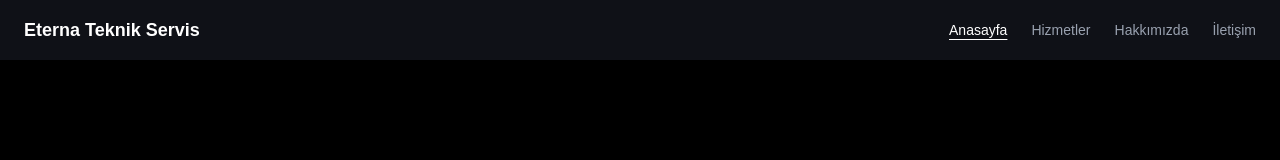
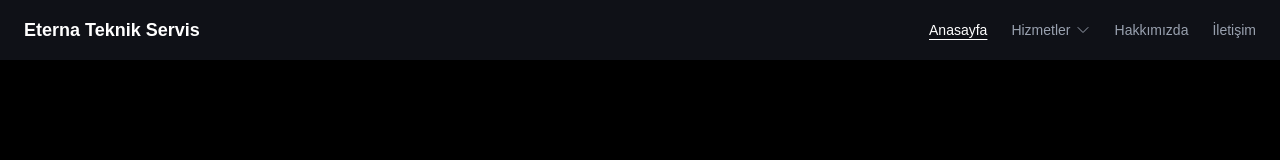
Before and after one commit to berkaybakac/service-web, a Next.js app: page / in a window 1280 px wide. Shown: the top 160 px of the page. Built offline with nearby package versions, Linux system fonts and the light colour scheme.

Commit message:
Improve header: dropdown stabilization, mobile menu fixes

```diff
--- a/src/components/Header.tsx
+++ b/src/components/Header.tsx
@@ -1,9 +1,14 @@
 'use client';
 
-import { Bars3Icon, XMarkIcon } from '@heroicons/react/24/outline';
+import {
+  Bars3Icon,
+  ChevronDownIcon,
+  XMarkIcon,
+} from '@heroicons/react/24/outline';
 import Link from 'next/link';
 import { usePathname } from 'next/navigation';
 import { useState } from 'react';
+import serviceSubLinks from '../data/serviceLinks';
 import FloatingCallButton from './FloatingCallButton';
 
 const navItems = [
@@ -16,19 +21,55 @@ const navItems = [
 export default function Header() {
   const pathname = usePathname();
   const [isMenuOpen, setIsMenuOpen] = useState(false);
+  const [isDropdownOpen, setIsDropdownOpen] = useState(false);
 
   return (
     <>
       <header className="bg-[#0f1117] py-4 px-6 shadow-md sticky top-0 z-50">
         <nav className="max-w-7xl mx-auto flex justify-between items-center">
-          {/* Logo */}
           <Link href="/" className="text-white font-bold text-base md:text-lg">
             Eterna Teknik Servis
           </Link>
 
           {/* Desktop Menü */}
           <ul className="hidden md:flex space-x-6 text-sm font-medium">
-            {navItems.map((item) => (
+            {navItems.map((item) =>
+              item.name === 'Hizmetler' ? (
+                <li
+                  key={item.name}
+                  className="relative"
+                  onMouseEnter={() => setIsDropdownOpen(true)}
+                  onMouseLeave={() => setIsDropdownOpen(false)}
+                >
+                  <div>
+                    <Link
+                      href={item.href}
+                      className={`flex items-center gap-1 ${
+                        pathname === item.href
+                          ? 'text-white underline underline-offset-4'
+                          : 'text-gray-400 hover:text-white transition'
+                      }`}
+                    >
+                      {item.name}
+                      <ChevronDownIcon className="w-4 h-4" />
+                    </Link>
+                    {isDropdownOpen && (
+                      <ul className="absolute left-0 mt-2 w-56 rounded border border-gray-700 bg-[#1a1d29] shadow-lg z-50">
+                        {serviceSubLinks.map((sub) => (
+                          <li key={sub.href}>
+                            <Link
+                              href={sub.href}
+                              className="block px-4 py-2 text-sm text-white hover:bg-gray-700 transition"
+                            >
+                              {sub.name}
+                            </Link>
+                          </li>
+                        ))}
+                      </ul>
+                    )}
+                  </div>
+                </li>
+              ) : (
                 <li key={item.href}>
                   <Link
                     href={item.href}
@@ -41,7 +82,8 @@ export default function Header() {
                     {item.name}
                   </Link>
                 </li>
-            ))}
+              )
+            )}
           </ul>
 
           {/* Mobil Menü Butonu */}
@@ -62,8 +104,8 @@ export default function Header() {
         {isMenuOpen && (
           <div className="md:hidden mt-4 space-y-3 px-2 pb-4">
             {navItems.map((item) => (
+              <div key={item.name}>
                 <Link
-                key={item.href}
                   href={item.href}
                   className={`block px-4 py-2 rounded text-sm font-medium ${
                     pathname === item.href
@@ -74,6 +116,18 @@ export default function Header() {
                 >
                   {item.name}
                 </Link>
+                {item.name === 'Hizmetler' &&
+                  serviceSubLinks.map((sub) => (
+                    <Link
+                      key={sub.href}
+                      href={sub.href}
+                      className="block px-6 py-2 text-sm text-gray-300 hover:bg-gray-800 hover:text-white"
+                      onClick={() => setIsMenuOpen(false)}
+                    >
+                      {sub.name}
+                    </Link>
+                  ))}
+              </div>
             ))}
           </div>
         )}
--- /dev/null
+++ b/src/data/serviceLinks.ts
@@ -0,0 +1,15 @@
+const serviceLinks = [
+  {
+    name: 'Beyaz Eşya Servisi',
+    href: '/hizmet?service=Beyaz%20Eşya%20Servisi',
+  },
+  { name: 'Buzdolabı', href: '/hizmet?service=Buzdolabı' },
+  { name: 'Çamaşır Makinesi', href: '/hizmet?service=Çamaşır%20Makinesi' },
+  { name: 'Bulaşık Makinesi', href: '/hizmet?service=Bulaşık%20Makinesi' },
+  { name: 'Fırın', href: '/hizmet?service=Fırın' },
+  { name: 'Klima', href: '/hizmet?service=Klima' },
+  { name: 'Kombi', href: '/hizmet?service=Kombi' },
+  { name: 'Televizyon', href: '/hizmet?service=Televizyon' },
+];
+
+export default serviceLinks;
```
Lines whose indentation alone changed are shown as unchanged.
